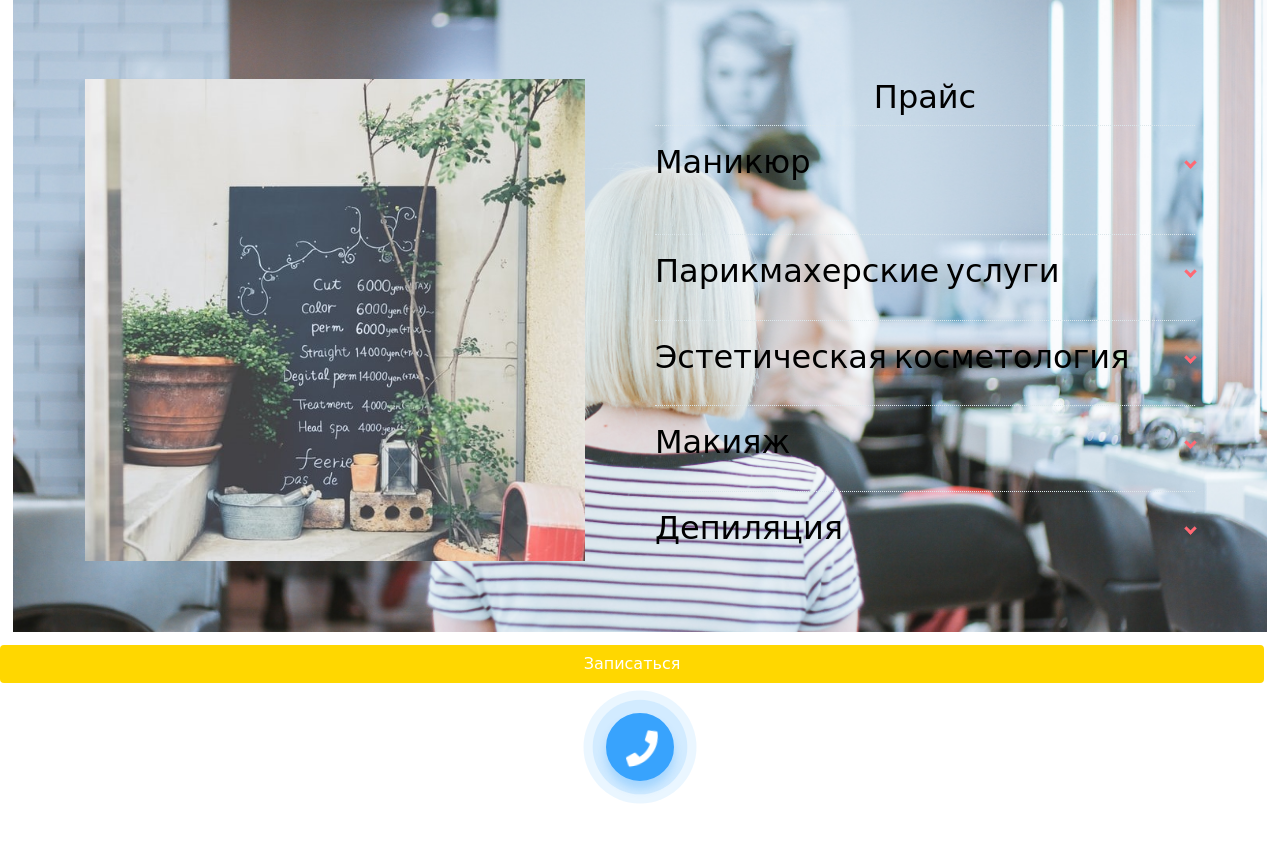
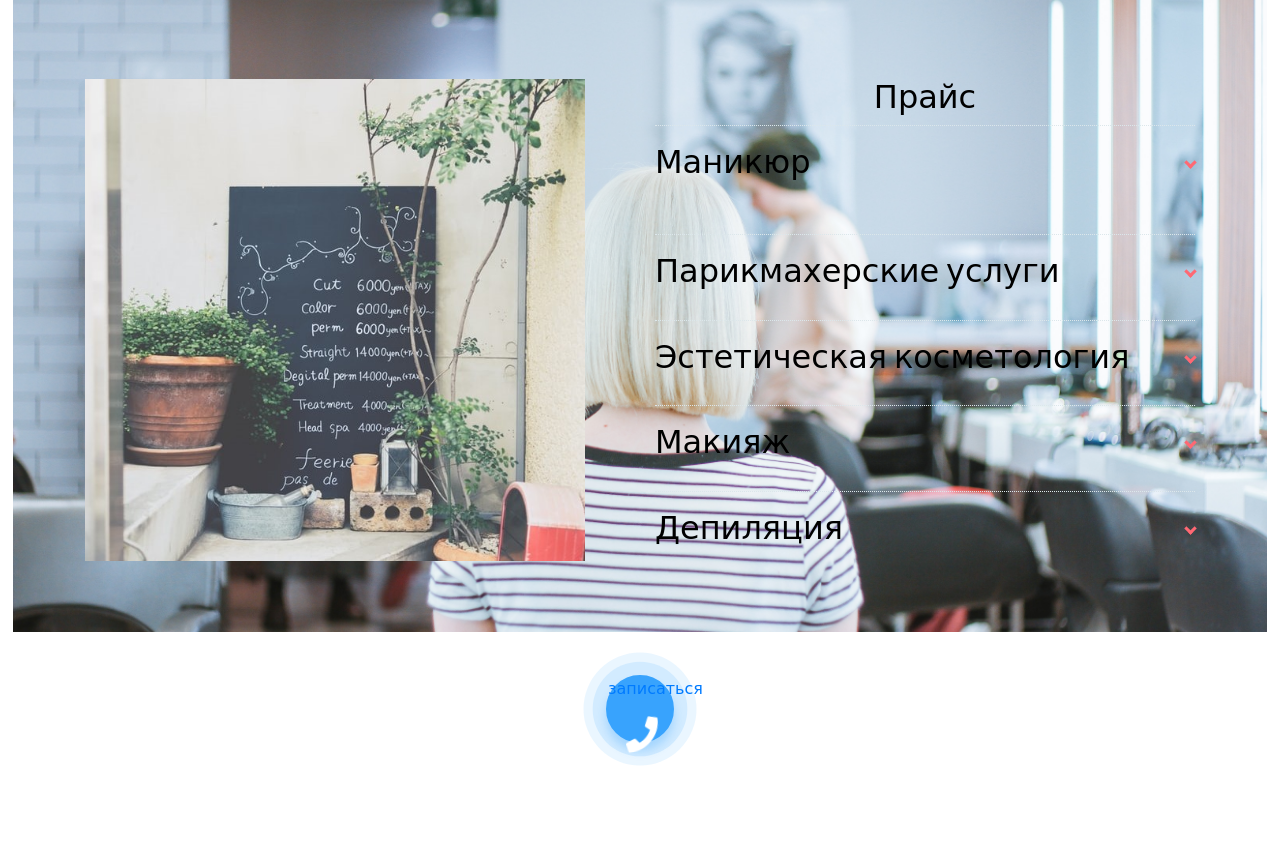
Before and after one commit to gleb89/beauty-salon-py, a Flask app: page / in a window 1280 px wide. Shown: the part 4540-5386 px from the top of the page. Run offline with Flask 2, Linux system fonts and the light colour scheme; some libraries are stand-ins or nearby versions.

Commit message:
Update homepage.html

```diff
--- a/app/templates/pages/homepage.html
+++ b/app/templates/pages/homepage.html
@@ -238,21 +238,15 @@
     </div>
     </div>
 </section>
-<button
-type="button"
-class="btn  mr-3"
-data-toggle="modal"
-data-target="#exampleModal"
->
-Записаться
-</button>
+
 
 <section class="kal">
   <div type="button" class="callback-bt">
     <a href="tel:{{ site_phone }}">
+      записаться
     <div class="text-call">
         <i class="fa fa-phone"></i>
-        <span>Записаться</span>
+
     </div>
   </a>
 </div>
```
